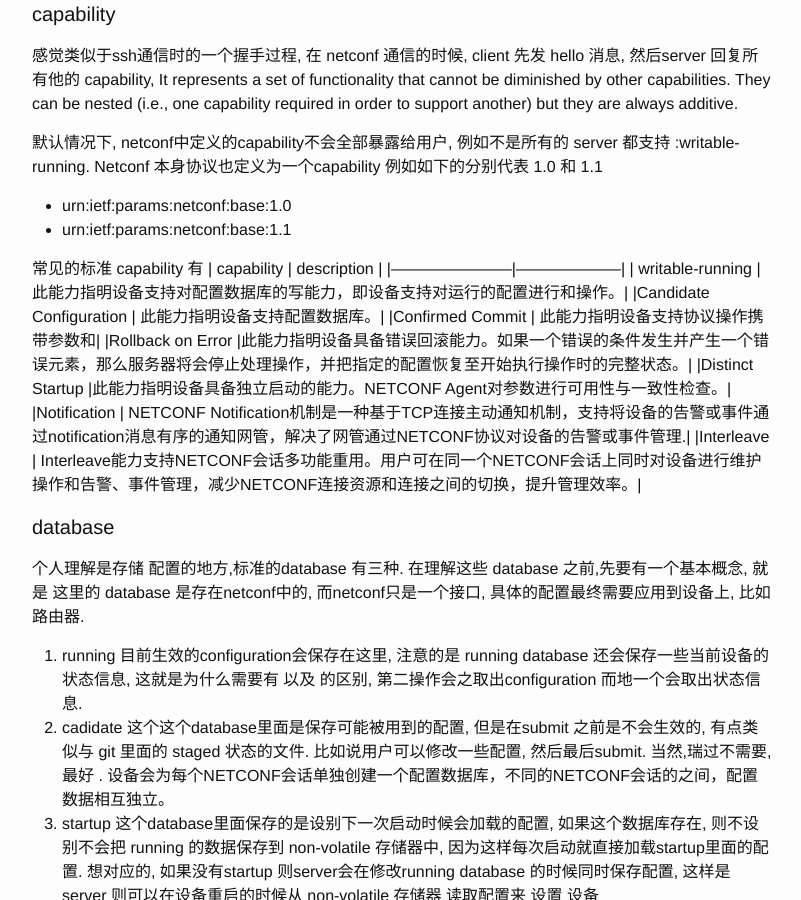
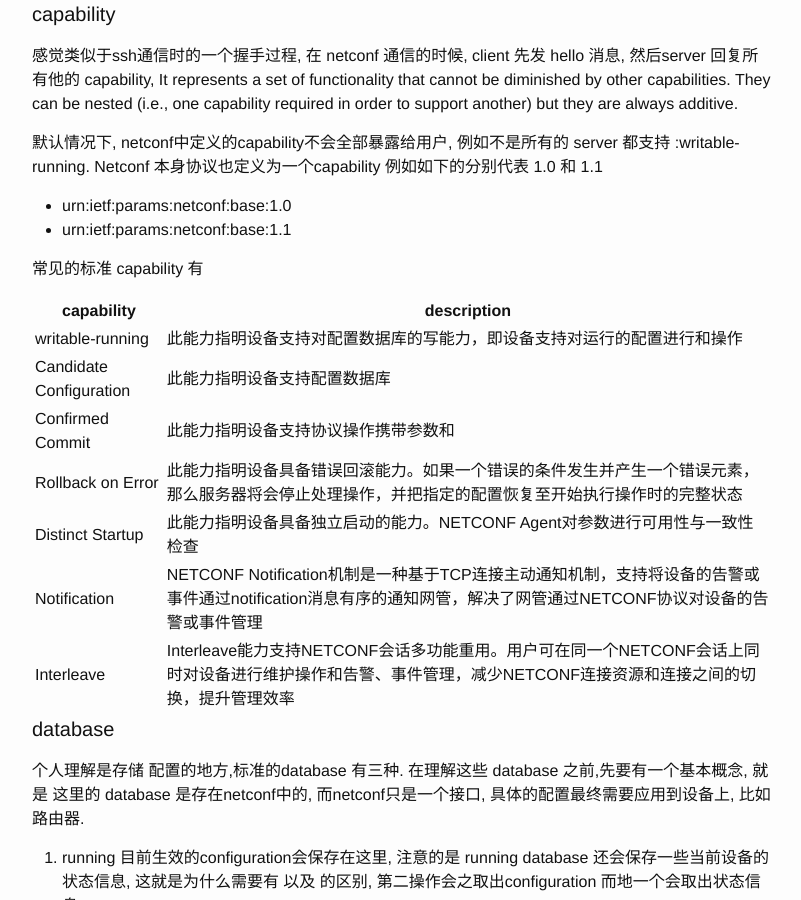
Before and after one commit to zysimplelife/zysimplelife.github.io, a Jekyll site: the page built from _posts/2020-01-10-netconf.markdown, in a window 1280 px wide and 900 px high, scrolled down 633 px. Shown: the whole window, without its empty margins (238-1039 px from the left). Built offline with Jekyll 4.4.1, drawn with Linux system fonts in a browser that asks for light colours; grey boxes are pictures that could not be loaded.

Commit message:
fix table problem

```diff
--- a/_posts/2020-01-10-netconf.markdown
+++ b/_posts/2020-01-10-netconf.markdown
@@ -19,15 +19,16 @@ NetConf 貌似已经是各大公司网络管理公司都会支持的接口, 想
 * urn:ietf:params:netconf:base:1.1
 
 常见的标准 capability 有
+
 | capability | description |
-|-----------------------|--------------------|
-| writable-running | 此能力指明设备支持对<running/>配置数据库的写能力，即设备支持对运行的配置进行<edit-config>和<copy-config>操作。|
-|Candidate Configuration | 此能力指明设备支持<candidate/>配置数据库。|
-|Confirmed Commit | 此能力指明设备支持协议操作<commit>携带参数<confirmed>和<confirm-timeout>|
-|Rollback on Error |此能力指明设备具备错误回滚能力。如果一个错误的条件发生并产生一个错误元素<rpc-error>，那么服务器将会停止处理<edit-config>操作，并把指定的配置恢复至开始执行<edit-config>操作时的完整状态。|
-|Distinct Startup |此能力指明设备具备独立启动的能力。NETCONF Agent对参数进行可用性与一致性检查。|
-|Notification | NETCONF Notification机制是一种基于TCP连接主动通知机制，支持将设备的告警或事件通过notification消息有序的通知网管，解决了网管通过NETCONF协议对设备的告警或事件管理.|
-|Interleave | Interleave能力支持NETCONF会话多功能重用。用户可在同一个NETCONF会话上同时对设备进行维护操作和告警、事件管理，减少NETCONF连接资源和连接之间的切换，提升管理效率。|
+| ----------------------- | -------------------- |
+| writable-running | 此能力指明设备支持对<running/>配置数据库的写能力，即设备支持对运行的配置进行<edit-config>和<copy-config>操作 |
+| Candidate Configuration | 此能力指明设备支持<candidate/>配置数据库 |
+| Confirmed Commit | 此能力指明设备支持协议操作<commit>携带参数<confirmed>和<confirm-timeout> |
+| Rollback on Error |此能力指明设备具备错误回滚能力。如果一个错误的条件发生并产生一个错误元素<rpc-error>，那么服务器将会停止处理<edit-config>操作，并把指定的配置恢复至开始执行<edit-config>操作时的完整状态 |
+| Distinct Startup |此能力指明设备具备独立启动的能力。NETCONF Agent对参数进行可用性与一致性检查|
+| Notification | NETCONF Notification机制是一种基于TCP连接主动通知机制，支持将设备的告警或事件通过notification消息有序的通知网管，解决了网管通过NETCONF协议对设备的告警或事件管理 |
+| Interleave | Interleave能力支持NETCONF会话多功能重用。用户可在同一个NETCONF会话上同时对设备进行维护操作和告警、事件管理，减少NETCONF连接资源和连接之间的切换，提升管理效率 |
 
 #### database
 个人理解是存储 配置的地方,标准的database 有三种. 在理解这些 database 之前,先要有一个基本概念, 就是 这里的 database 是存在netconf中的, 而netconf只是一个接口, 具体的配置最终需要应用到设备上, 比如路由器.
```
Also changed, not shown: _posts/2020-01-10.netconf.markdown (deleted, +0 -134 lines).
